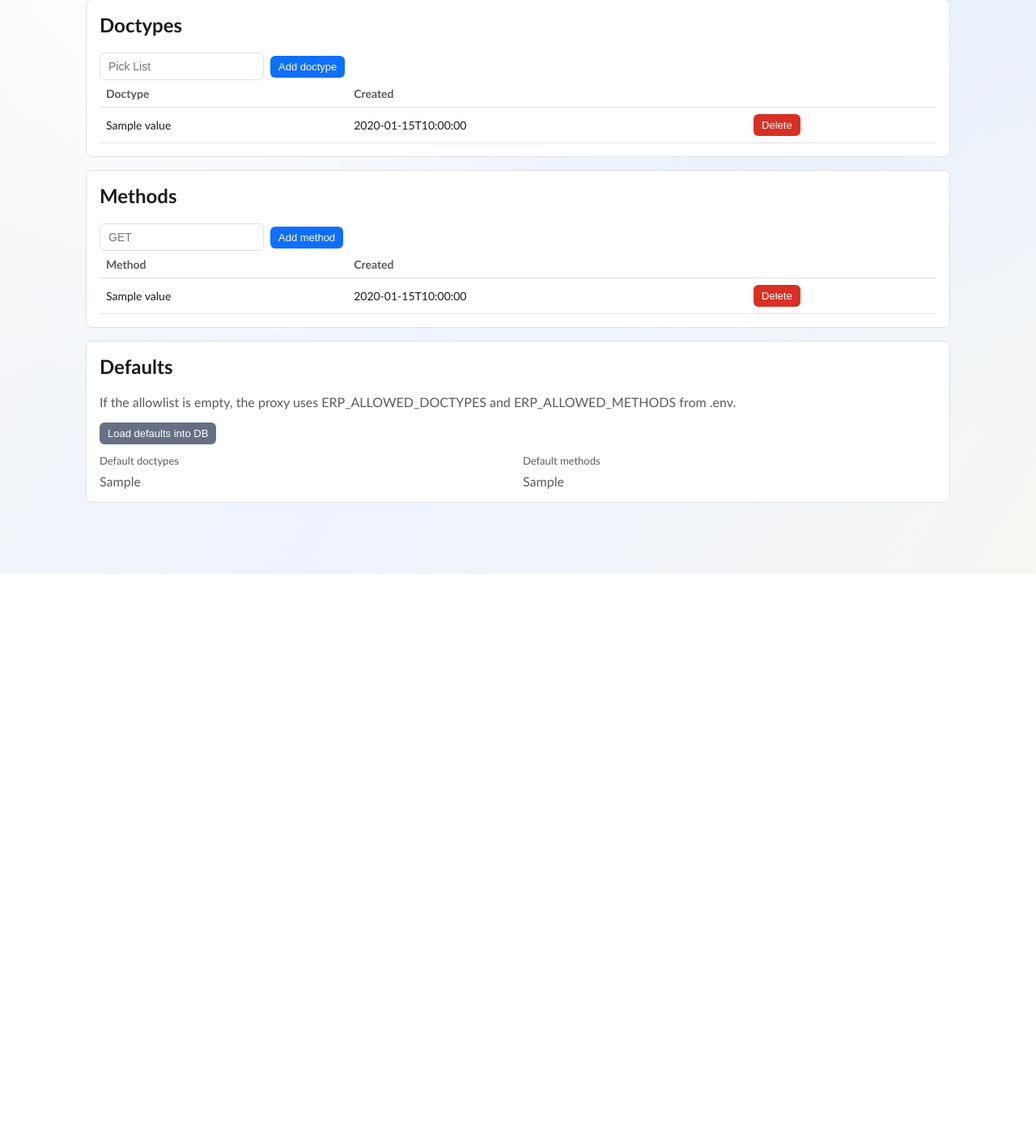
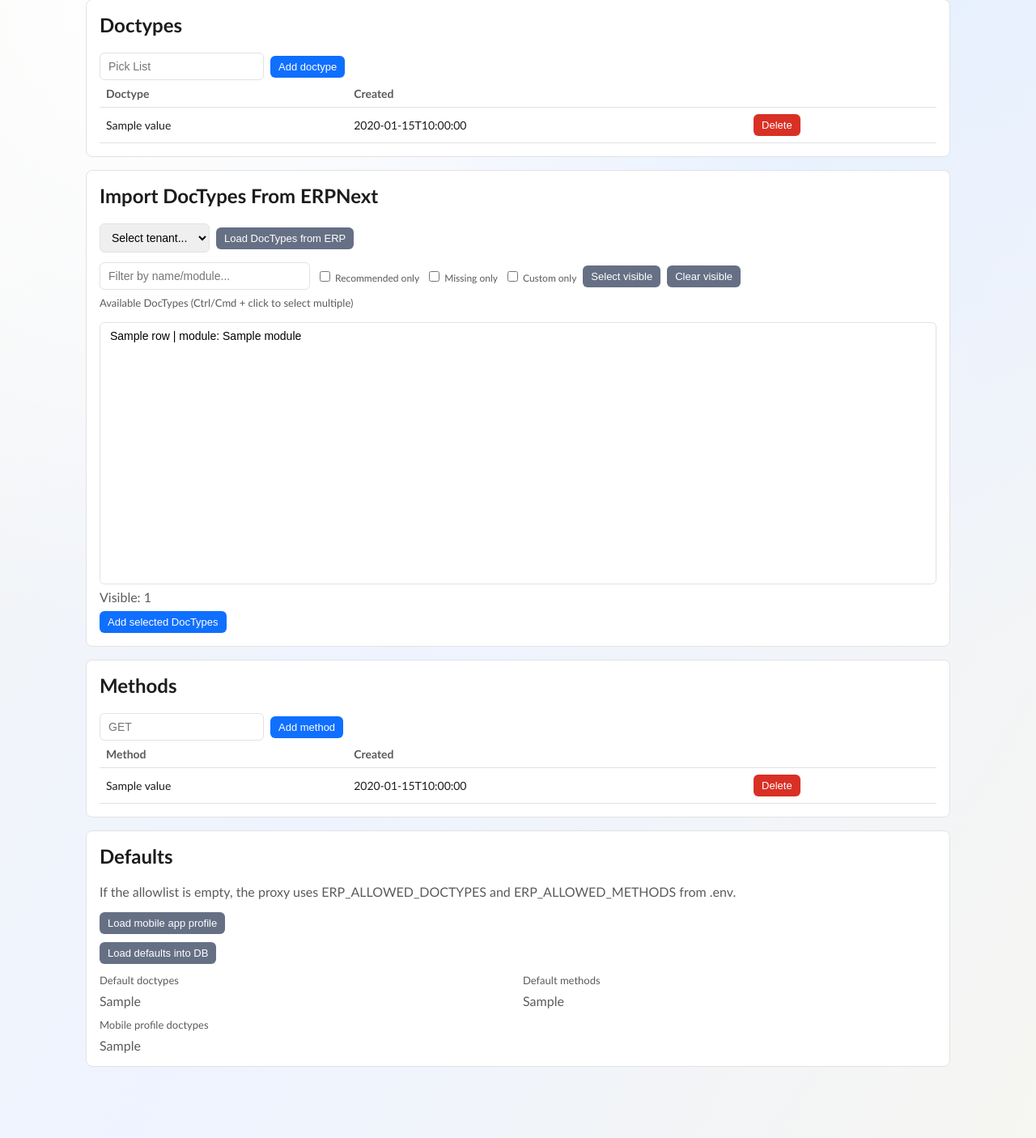
Before and after one commit to gimpeliovsky-prog/license_server, a Python web app: template app/templates/erp_allowlist.html in a window 1280 px wide. Shown: the part 155-1561 px from the top of the page at 81% size. Before the commit the page ends 864 px from the top, so only its background shows below. Run offline with Jinja, Linux system fonts and the light colour scheme; the template is opened without the code that fills it: most values are stand-ins (such as "Sample title", 1, 10 or a date in 2020).

Commit message:
Improve ERP allowlist defaults and add smart DocType import filter

```diff
--- a/app/config.py
+++ b/app/config.py
@@ -68,6 +68,7 @@ class Settings(BaseSettings):
         default_factory=lambda: [
             "Pick List",
             "Item",
+            "Barcodes",
             "Translation",
             "Bin",
             "Warehouse",
--- a/app/templates/erp_allowlist.html
+++ b/app/templates/erp_allowlist.html
@@ -38,6 +38,60 @@
   </table>
   {% else %}
   <p class="muted">No doctypes configured.</p>
+  {% endif %}
+</div>
+
+<div class="panel">
+  <h2>Import DocTypes From ERPNext</h2>
+  <form method="get" action="/admin-ui/erp-allowlist">
+    <div class="inline">
+      <select name="tenant_id" required>
+        <option value="">Select tenant...</option>
+        {% for tenant in tenants %}
+        <option value="{{ tenant.id }}" {% if selected_tenant_uuid and selected_tenant_uuid == tenant.id %}selected{% endif %}>
+          {{ tenant.company_code }} ({{ tenant.erpnext_url }})
+        </option>
+        {% endfor %}
+      </select>
+      <button type="submit" class="button-secondary button-compact">Load DocTypes from ERP</button>
+    </div>
+  </form>
+  {% if fetched_doctypes %}
+  <form method="post" action="/admin-ui/erp-allowlist/doctypes/bulk" style="margin-top: 12px;">
+    <input type="hidden" name="csrf_token" value="{{ csrf_token }}">
+    <input type="hidden" name="tenant_id" value="{{ selected_tenant_id }}">
+    <div class="inline" style="margin-bottom: 8px;">
+      <input id="doctypeFilterInput" type="text" placeholder="Filter by name/module..." style="min-width: 260px;">
+      <label><input id="doctypeFilterRecommended" type="checkbox"> Recommended only</label>
+      <label><input id="doctypeFilterMissing" type="checkbox"> Missing only</label>
+      <label><input id="doctypeFilterCustom" type="checkbox"> Custom only</label>
+      <button id="doctypeSelectVisible" type="button" class="button-secondary button-compact">Select visible</button>
+      <button id="doctypeClearVisible" type="button" class="button-secondary button-compact">Clear visible</button>
+    </div>
+    <label>Available DocTypes (Ctrl/Cmd + click to select multiple)</label>
+    <select id="doctypeSelect" name="values" multiple size="18" style="width:100%; margin-top: 8px;">
+      {% for row in fetched_doctypes %}
+      <option
+        value="{{ row.name }}"
+        data-name="{{ row.name|lower }}"
+        data-module="{{ row.module|lower }}"
+        data-custom="{{ '1' if row.custom else '0' }}"
+        data-recommended="{{ '1' if row.recommended else '0' }}"
+        data-in-allowlist="{{ '1' if row.in_allowlist else '0' }}"
+      >
+        {{ row.name }}{% if row.module %} | module: {{ row.module }}{% endif %}{% if row.custom %} | custom{% endif %}
+        {% if row.recommended %} | recommended{% endif %}
+        {% if row.in_allowlist %} | already allowed{% endif %}
+      </option>
+      {% endfor %}
+    </select>
+    <div class="muted" id="doctypeVisibleCount" style="margin-top: 6px;">Visible: {{ fetched_doctypes|length }}</div>
+    <div class="inline" style="margin-top: 8px;">
+      <button type="submit" class="button-compact">Add selected DocTypes</button>
+    </div>
+  </form>
+  {% elif selected_tenant_id %}
+  <p class="muted" style="margin-top: 10px;">No DocTypes returned by ERP for selected tenant.</p>
   {% endif %}
 </div>
 
@@ -84,6 +138,10 @@
   <p class="muted">
     If the allowlist is empty, the proxy uses ERP_ALLOWED_DOCTYPES and ERP_ALLOWED_METHODS from .env.
   </p>
+  <form method="post" action="/admin-ui/erp-allowlist/seed-mobile" style="margin-bottom: 10px;">
+    <input type="hidden" name="csrf_token" value="{{ csrf_token }}">
+    <button class="button-secondary button-compact" type="submit">Load mobile app profile</button>
+  </form>
   <form method="post" action="/admin-ui/erp-allowlist/seed">
     <input type="hidden" name="csrf_token" value="{{ csrf_token }}">
     <button class="button-secondary button-compact" type="submit">Load defaults into DB</button>
@@ -100,5 +158,70 @@
     </div>
   </div>
   {% endif %}
+  {% if recommended_doctypes %}
+  <div style="margin-top: 12px;">
+    <label>Mobile profile doctypes</label>
+    <div class="muted">{{ recommended_doctypes | join(", ") }}</div>
+  </div>
+  {% endif %}
 </div>
+
+{% if fetched_doctypes %}
+<script>
+  (function () {
+    const select = document.getElementById("doctypeSelect");
+    const input = document.getElementById("doctypeFilterInput");
+    const recommended = document.getElementById("doctypeFilterRecommended");
+    const missing = document.getElementById("doctypeFilterMissing");
+    const custom = document.getElementById("doctypeFilterCustom");
+    const selectVisibleBtn = document.getElementById("doctypeSelectVisible");
+    const clearVisibleBtn = document.getElementById("doctypeClearVisible");
+    const visibleCount = document.getElementById("doctypeVisibleCount");
+    if (!select) return;
+
+    function isVisible(option) {
+      return !option.hidden;
+    }
+
+    function applyFilter() {
+      const q = (input && input.value ? input.value : "").trim().toLowerCase();
+      let count = 0;
+      Array.from(select.options).forEach((option) => {
+        const name = option.dataset.name || "";
+        const module = option.dataset.module || "";
+        const isRecommended = option.dataset.recommended === "1";
+        const isInAllowlist = option.dataset.inAllowlist === "1";
+        const isCustom = option.dataset.custom === "1";
+        const matchesText = !q || name.includes(q) || module.includes(q);
+        const matchesRecommended = !recommended.checked || isRecommended;
+        const matchesMissing = !missing.checked || !isInAllowlist;
+        const matchesCustom = !custom.checked || isCustom;
+        const show = matchesText && matchesRecommended && matchesMissing && matchesCustom;
+        option.hidden = !show;
+        if (show) count += 1;
+      });
+      if (visibleCount) {
+        visibleCount.textContent = "Visible: " + count;
+      }
+    }
+
+    function setSelectionForVisible(selected) {
+      Array.from(select.options).forEach((option) => {
+        if (isVisible(option)) {
+          option.selected = selected;
+        }
+      });
+    }
+
+    if (input) input.addEventListener("input", applyFilter);
+    if (recommended) recommended.addEventListener("change", applyFilter);
+    if (missing) missing.addEventListener("change", applyFilter);
+    if (custom) custom.addEventListener("change", applyFilter);
+    if (selectVisibleBtn) selectVisibleBtn.addEventListener("click", () => setSelectionForVisible(true));
+    if (clearVisibleBtn) clearVisibleBtn.addEventListener("click", () => setSelectionForVisible(false));
+
+    applyFilter();
+  })();
+</script>
+{% endif %}
 {% endblock %}
```
Also changed, not shown: app/services/allowlist.py (+35 -2 lines), app/web/routes.py (+191 -1 lines).
